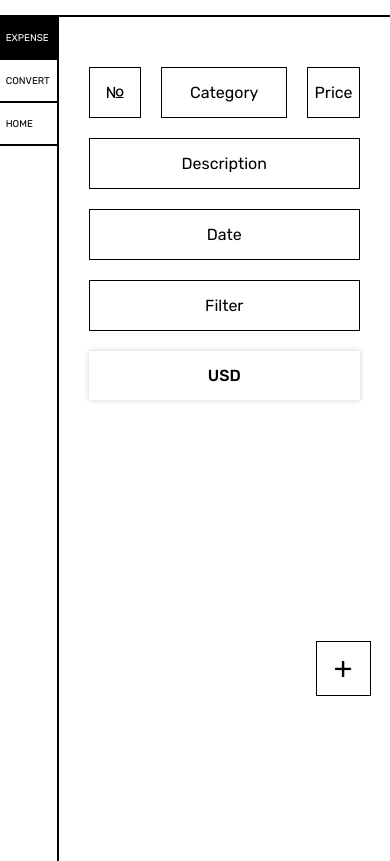
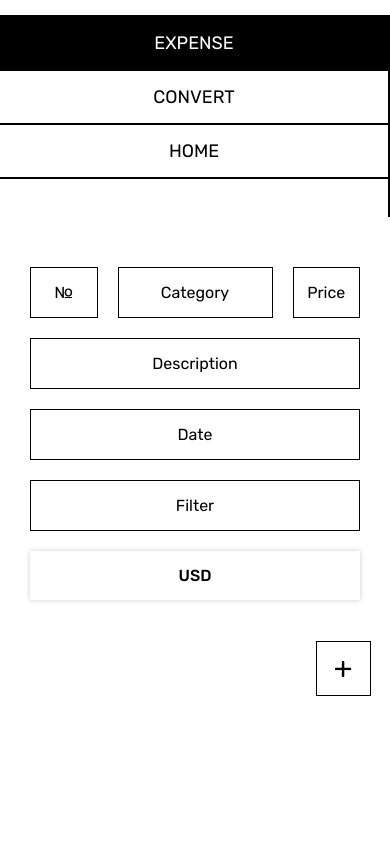
Before and after one commit to SashaNebo/Jade, a plain HTML site: page index.html in a window 390 px wide. Shown: the part 64-925 px from the top of the page. After the commit the page ends 864 px from the top, so only its background shows below. Drawn offline with Linux system fonts and the light colour scheme.

Commit message:
feat: add response

```diff
--- a/assets/styles/expense.css
+++ b/assets/styles/expense.css
@@ -401,10 +401,23 @@
   }
 }
 
+@media (max-width: 950px) {
+  .app__wrapper {
+    display: block;
+  }
+
+  .sidebar {
+    min-height: 200px;
+    height: 100%;
+  }
+
+  .nav-link {
+    margin-left: 0;
+    text-align: center;
+  }
+}
+
 @media (max-width: 650px) {
-  .nav-link {
-    font-size: 2.5vw;
-  }
 
   .expense-field {
     grid-template-rows: repeat(4, 1fr);
```
